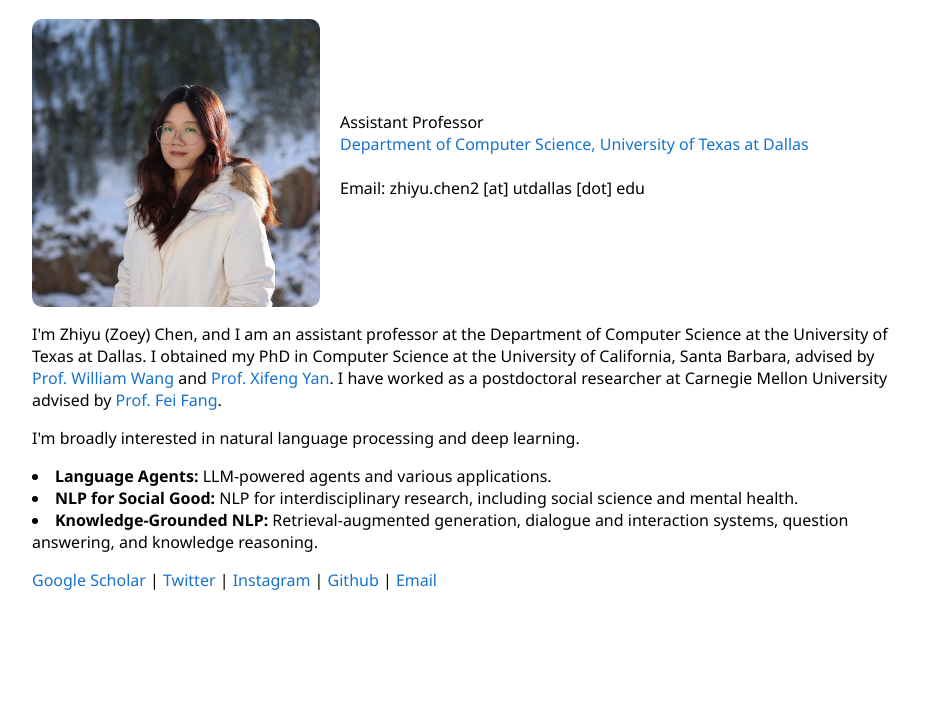
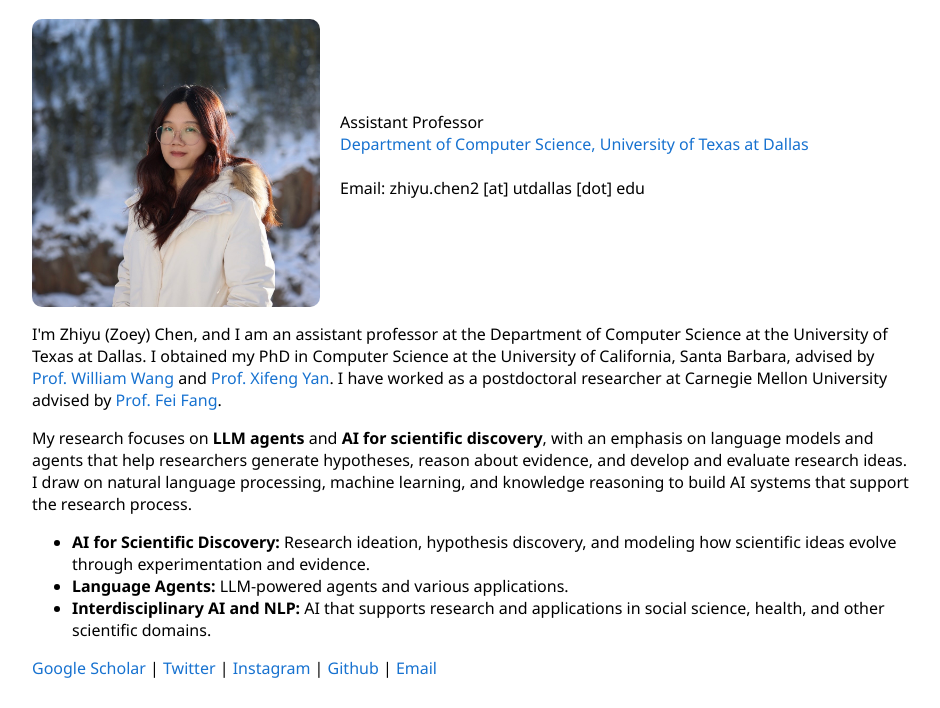
Before and after one commit to czyssrs/czyssrs.github.io, a plain HTML site: page index.html in a window 1280 px wide. Shown: the part 92-800 px from the top of the page, without its empty margins (168-1108 px from the left). Drawn offline with Linux system fonts and the light colour scheme; a web font is replaced by a local one.

Commit message:
Update research focus to LLM agents and AI for scientific discovery

```diff
--- a/index.html
+++ b/index.html
@@ -67,18 +67,20 @@
                     I have worked as a postdoctoral researcher at Carnegie Mellon University advised by <a href="https://feifang.info/">Prof. Fei Fang</a>.
                 </p>
                 <p>
-                    I'm broadly interested in natural language processing and deep learning.
+                    My research focuses on <strong>LLM agents</strong> and <strong>AI for scientific discovery</strong>, with an emphasis on language models and agents that help researchers generate hypotheses, reason about evidence, and develop and evaluate research ideas.
+                    I draw on natural language processing, machine learning, and knowledge reasoning to build AI systems that support the research process.
+                </p>
+                <ul>
+                    <li>
+                        <strong>AI for Scientific Discovery: </strong> Research ideation, hypothesis discovery, and modeling how scientific ideas evolve through experimentation and evidence.
+                    </li>
                     <li>
                         <strong>Language Agents: </strong> LLM-powered agents and various applications.
                     </li>
                     <li>
-                        <strong>NLP for Social Good: </strong> NLP for interdisciplinary research,
-                        including social science and mental health.
+                        <strong>Interdisciplinary AI and NLP: </strong> AI that supports research and applications in social science, health, and other scientific domains.
                     </li>
-                    <li>
-                        <strong>Knowledge-Grounded NLP: </strong> Retrieval-augmented generation, dialogue and interaction systems, question answering, and knowledge reasoning.
-                    </li>
-                </p>
+                </ul>
             </td>
         </tr>
     </table>
```
